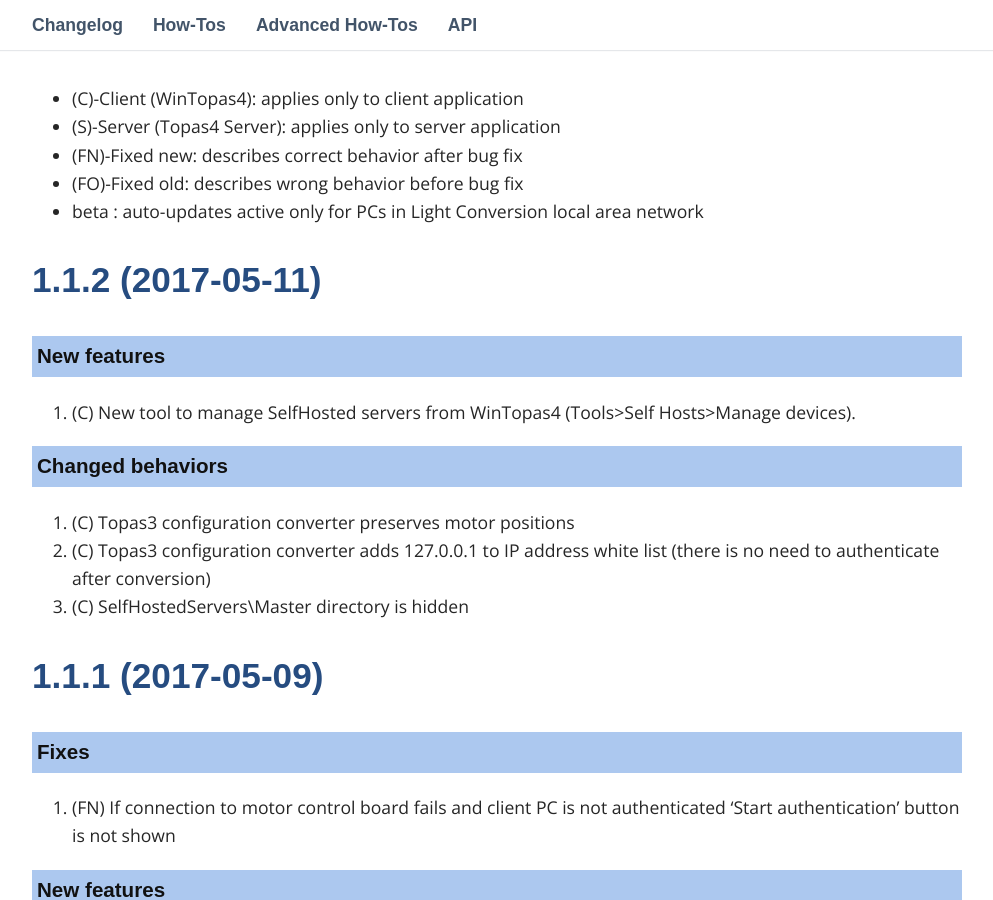
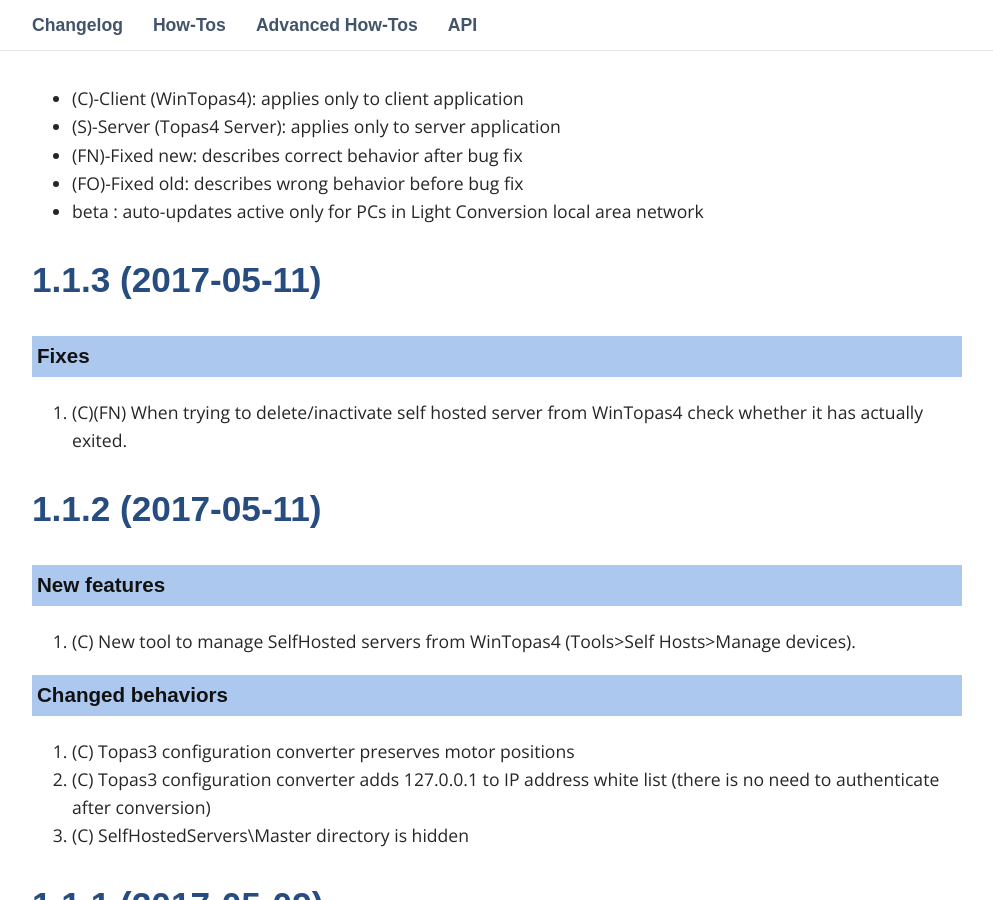
Before and after one commit to DomasM/Topas4InfoTemp00, a Jekyll site: the page built from _pages/03_changelog.md, in a window 1280 px wide and 900 px high, scrolled down 469 px. Shown: the whole window, without its empty margins (143-1136 px from the left). Built offline with Jekyll 4.4.1, drawn with Linux system fonts in a browser that asks for light colours; some web fonts are replaced; comment, search, counter and statistics services are not loaded.

Commit message:
1.1.3 release

```diff
--- a/_pages/03_changelog.md
+++ b/_pages/03_changelog.md
@@ -16,6 +16,14 @@
 * (FN)-Fixed new: describes correct behavior after bug fix
 * (FO)-Fixed old: describes wrong behavior before bug fix
 * beta : auto-updates active only for PCs in Light Conversion local area network
+
+
+
+## 1.1.3 (2017-05-11)
+
+### Fixes
+
+1. (C)(FN) When trying to delete/inactivate self hosted server from WinTopas4 check whether it has actually exited.
 
 
 
```
